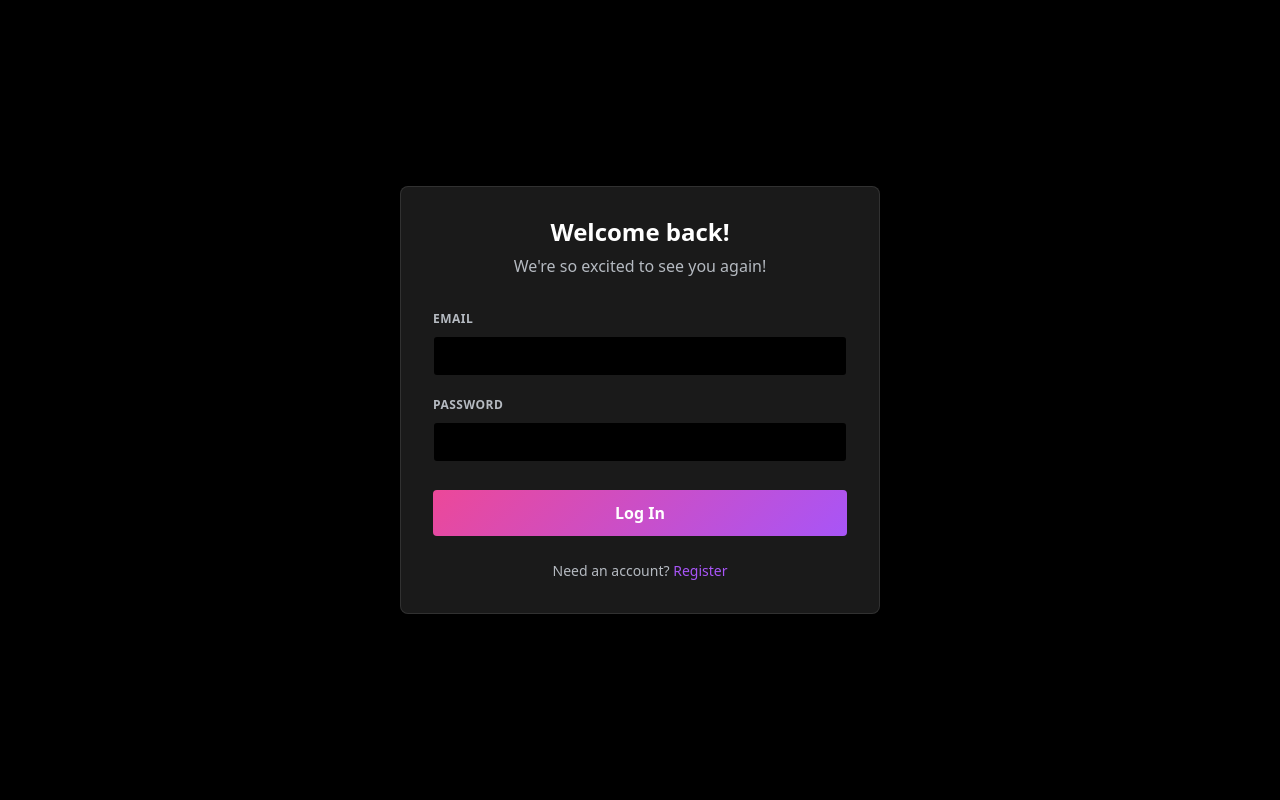
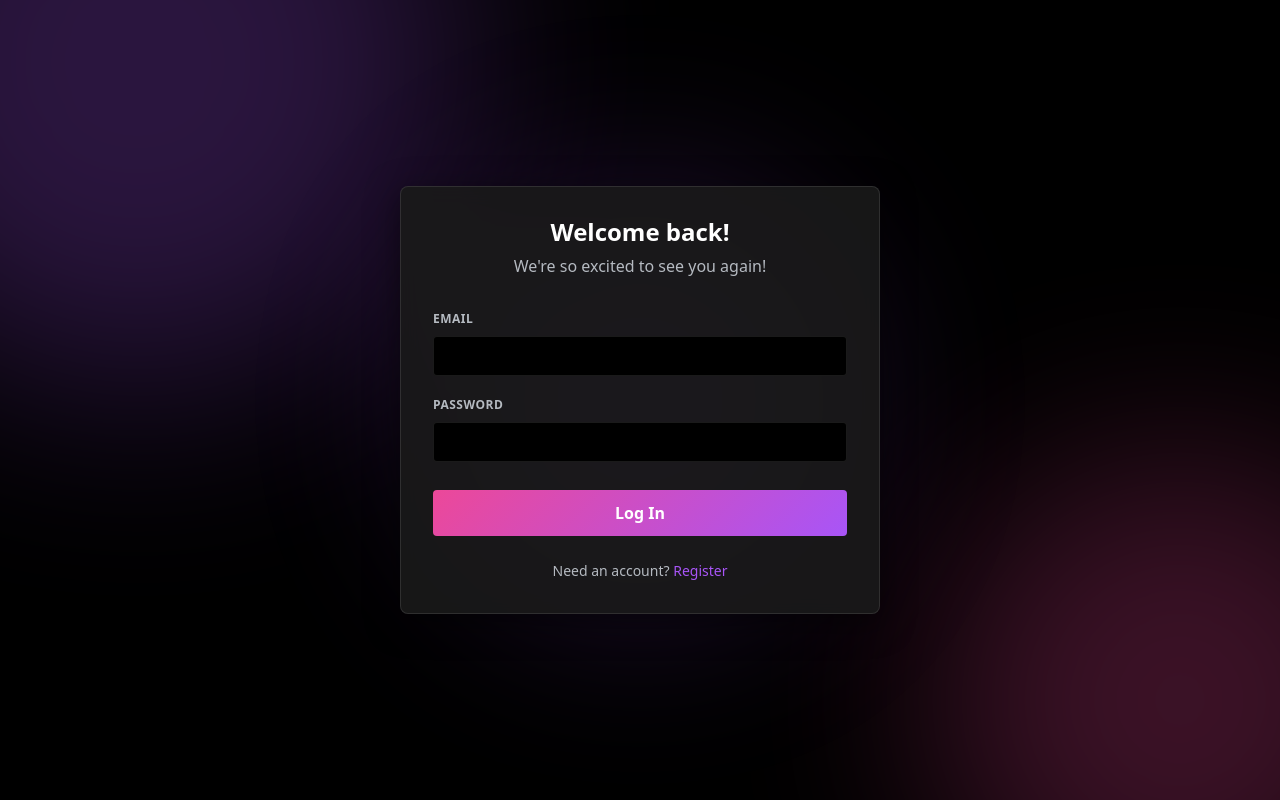
Before and after one commit to ArrouiYousra/ERIS, a React app in the folder frontend/: page /login in a window 1280 px wide. Built offline with nearby package versions, Linux system fonts and the light colour scheme; no server answers; the HTML template or start-up script is replaced by a standard one.

Commit message:
feat: login, signup, homepage.

```diff
--- a/frontend/src/api/authApi.ts
+++ b/frontend/src/api/authApi.ts
@@ -9,19 +9,23 @@ export interface SignupPayload {
   email: string;
   password: string;
   username: string;
+  displayName?: string;
+  birthDate?: string;
 }
 
 export async function login(payload: LoginPayload) {
-  const { data } = await api.post("/auth/login", payload);
+  const { data } = await api.post("/api/auth/login", payload);
   return data; // token + user (selon le back)
 }
 
 export async function signup(payload: SignupPayload) {
-  const { data } = await api.post("/auth/signup", payload);
+  const { data } = await api.post("/api/auth/signup", payload);
   return data;
 }
 
 export async function getMe() {
-  const { data } = await api.get("/me");
+  // Note: Le backend a /api/{id} pour l'instant, /me nécessite l'auth
+  // On utilisera /me une fois l'auth complète, pour l'instant on peut tester avec un ID
+  const { data } = await api.get("/api/me");
   return data;
 }
--- a/frontend/src/api/client.ts
+++ b/frontend/src/api/client.ts
@@ -1,7 +1,7 @@
 import axios from "axios";
 
 export const api = axios.create({
-  baseURL: "http://localhost:8080", // adapte à l’URL du back
+  baseURL: import.meta.env.VITE_API_URL || "http://localhost:8081", // Backend port 8081
   withCredentials: false,
 });
 
--- a/frontend/src/components/Header.tsx
+++ b/frontend/src/components/Header.tsx
@@ -6,7 +6,7 @@ export function Header() {
     <header className="site-header">
       <div className="header-container">
         <Link to="/" className="header-logo">
-          <span className="header-logo-text">chatapp</span>
+          <span className="header-logo-text">εris</span>
         </Link>
         <nav className="header-nav">
           <Link to="/login" className="header-button">
--- a/frontend/src/hooks/useAuth.tsx
+++ b/frontend/src/hooks/useAuth.tsx
@@ -16,7 +16,7 @@ type AuthContextValue = {
   loading: boolean;
   isAuthenticated: boolean;
   login: (email: string, password: string) => Promise<void>;
-  signup: (email: string, username: string, password: string) => Promise<void>;
+  signup: (email: string, username: string, password: string, displayName: string, birthDate: string) => Promise<void>;
   logout: () => void;
 };
 
@@ -45,8 +45,8 @@ function useProvideAuth(): AuthContextValue {
     setUser(me);
   };
 
-  const signup = async (email: string, username: string, password: string) => {
-    await signupApi({ email, username, password });
+  const signup = async (email: string, username: string, password: string, displayName: string, birthDate: string) => {
+    await signupApi({ email, username, password, displayName, birthDate });
     await login(email, password);
   };
 
--- a/frontend/src/pages/LoginPage.tsx
+++ b/frontend/src/pages/LoginPage.tsx
@@ -1,9 +1,10 @@
 import { type FormEvent, useState } from "react";
 import { Link, useNavigate } from "react-router-dom";
-import { Header } from "../components/Header";
+import { useAuth } from "../hooks/useAuth";
 import "../styles/login.css";
 
 export function LoginPage() {
+  const { login } = useAuth();
   const [email, setEmail] = useState("");
   const [password, setPassword] = useState("");
   const [error, setError] = useState<string | null>(null);
@@ -16,11 +17,8 @@ export function LoginPage() {
     setLoading(true);
 
     try {
-      // TODO: Reconnecter useAuth quand le back sera prêt
-      console.log("Login attempt:", { email, password });
-      // await login(email, password);
-      // navigate("/");
-      setError("Backend non disponible pour l'instant");
+      await login(email, password);
+      navigate("/");
     } catch (err: any) {
       setError(err?.response?.data?.message || "Erreur de connexion. Vérifiez vos identifiants.");
     } finally {
@@ -30,6 +28,11 @@ export function LoginPage() {
 
   return (
     <div className="login-page">
+      <div className="login-background">
+        <div className="login-blob login-blob--1"></div>
+        <div className="login-blob login-blob--2"></div>
+        <div className="login-blob login-blob--3"></div>
+      </div>
       <div className="login-container">
         <div className="login-header">
           <h1 className="login-title">Welcome back!</h1>
--- a/frontend/src/pages/SignupPage.tsx
+++ b/frontend/src/pages/SignupPage.tsx
@@ -1,8 +1,10 @@
 import { type FormEvent, useState } from "react";
 import { Link, useNavigate } from "react-router-dom";
+import { useAuth } from "../hooks/useAuth";
 import "../styles/signup.css";
 
 export function SignupPage() {
+  const { signup } = useAuth();
   const [email, setEmail] = useState("");
   const [displayName, setDisplayName] = useState("");
   const [username, setUsername] = useState("");
@@ -32,12 +34,9 @@ export function SignupPage() {
     setLoading(true);
 
     try {
-      // TODO: Reconnecter useAuth quand le back sera prêt
       const birthDate = `${birthYear}-${birthMonth}-${birthDay}`;
-      console.log("Signup attempt:", { email, displayName, username, password, birthDate });
-      // await signup(email, username, password, displayName, birthDate);
-      // navigate("/");
-      setError("Backend not available yet");
+      await signup(email, username, password, displayName, birthDate);
+      navigate("/");
     } catch (err: any) {
       setError(err?.response?.data?.message || "Error during registration. Please try again.");
     } finally {
@@ -47,6 +46,11 @@ export function SignupPage() {
 
   return (
     <div className="signup-page">
+      <div className="signup-background">
+        <div className="signup-blob signup-blob--1"></div>
+        <div className="signup-blob signup-blob--2"></div>
+        <div className="signup-blob signup-blob--3"></div>
+      </div>
       <div className="signup-container">
         <div className="signup-header">
           <h1 className="signup-title">Create an account</h1>
--- a/frontend/src/styles/login.css
+++ b/frontend/src/styles/login.css
@@ -16,14 +16,74 @@
   overflow: hidden;
 }
 
+.login-background {
+  position: absolute;
+  width: 100%;
+  height: 100%;
+  top: 0;
+  left: 0;
+  z-index: 0;
+}
+
+.login-blob {
+  position: absolute;
+  border-radius: 50%;
+  filter: blur(100px);
+  opacity: 0.25;
+  animation: float 20s ease-in-out infinite;
+}
+
+.login-blob--1 {
+  width: 600px;
+  height: 600px;
+  background: #a855f7;
+  top: -200px;
+  left: -200px;
+  animation-delay: 0s;
+}
+
+.login-blob--2 {
+  width: 500px;
+  height: 500px;
+  background: #ec4899;
+  bottom: -150px;
+  right: -150px;
+  animation-delay: 7s;
+}
+
+.login-blob--3 {
+  width: 400px;
+  height: 400px;
+  background: #a855f7;
+  top: 50%;
+  left: 50%;
+  transform: translate(-50%, -50%);
+  animation-delay: 14s;
+}
+
+@keyframes float {
+  0%, 100% {
+    transform: translate(0, 0) scale(1);
+  }
+  33% {
+    transform: translate(40px, -40px) scale(1.1);
+  }
+  66% {
+    transform: translate(-30px, 30px) scale(0.9);
+  }
+}
+
 .login-container {
   width: 100%;
   max-width: 480px;
-  background: #1a1a1a;
+  background: rgba(26, 26, 26, 0.9);
+  backdrop-filter: blur(10px);
   border-radius: 8px;
   padding: 32px;
-  box-shadow: 0 8px 32px rgba(0, 0, 0, 0.4);
+  box-shadow: 0 8px 32px rgba(0, 0, 0, 0.5);
   border: 1px solid rgba(255, 255, 255, 0.1);
+  position: relative;
+  z-index: 1;
 }
 
 .login-header {
--- a/frontend/src/styles/signup.css
+++ b/frontend/src/styles/signup.css
@@ -1,7 +1,7 @@
 .signup-page {
   width: 100%;
   height: 100%;
-  background: linear-gradient(135deg, #a855f7 0%, #ec4899 100%);
+  background: #000;
   display: flex;
   align-items: center;
   justify-content: center;
@@ -16,16 +16,61 @@
   bottom: 0;
 }
 
-.signup-page::before {
-  content: "";
+.signup-background {
   position: absolute;
+  width: 100%;
+  height: 100%;
   top: 0;
   left: 0;
-  right: 0;
-  bottom: 0;
-  background: radial-gradient(circle at 20% 50%, rgba(236, 72, 153, 0.4) 0%, transparent 50%),
-              radial-gradient(circle at 80% 80%, rgba(168, 85, 247, 0.4) 0%, transparent 50%);
-  pointer-events: none;
+  z-index: 0;
+}
+
+.signup-blob {
+  position: absolute;
+  border-radius: 50%;
+  filter: blur(100px);
+  opacity: 0.25;
+  animation: float 20s ease-in-out infinite;
+}
+
+.signup-blob--1 {
+  width: 600px;
+  height: 600px;
+  background: #a855f7;
+  top: -200px;
+  left: -200px;
+  animation-delay: 0s;
+}
+
+.signup-blob--2 {
+  width: 500px;
+  height: 500px;
+  background: #ec4899;
+  bottom: -150px;
+  right: -150px;
+  animation-delay: 7s;
+}
+
+.signup-blob--3 {
+  width: 400px;
+  height: 400px;
+  background: #a855f7;
+  top: 50%;
+  left: 50%;
+  transform: translate(-50%, -50%);
+  animation-delay: 14s;
+}
+
+@keyframes float {
+  0%, 100% {
+    transform: translate(0, 0) scale(1);
+  }
+  33% {
+    transform: translate(40px, -40px) scale(1.1);
+  }
+  66% {
+    transform: translate(-30px, 30px) scale(0.9);
+  }
 }
 
 .signup-container {
```
Also changed, not shown: 1 other file (tests, documents, lock files or other folders).
